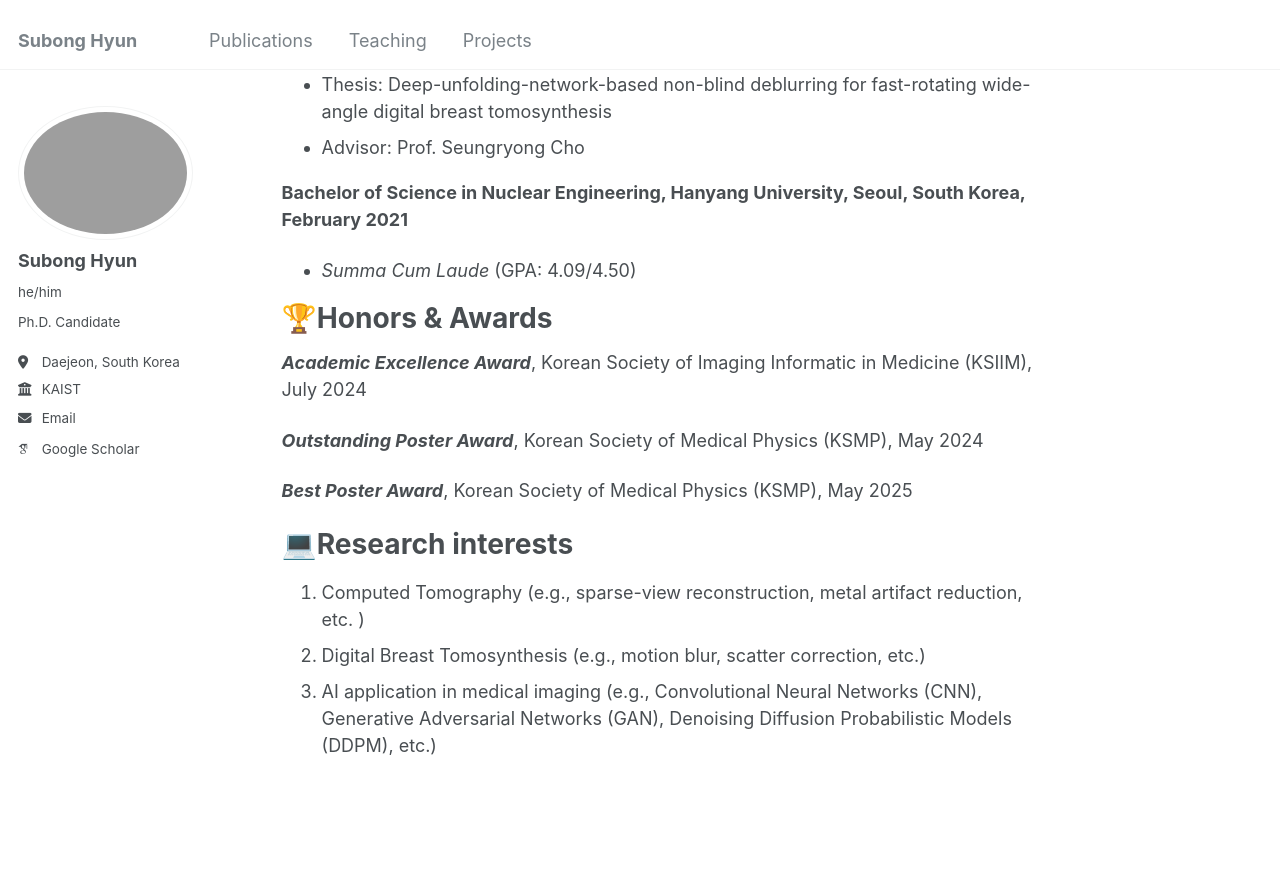
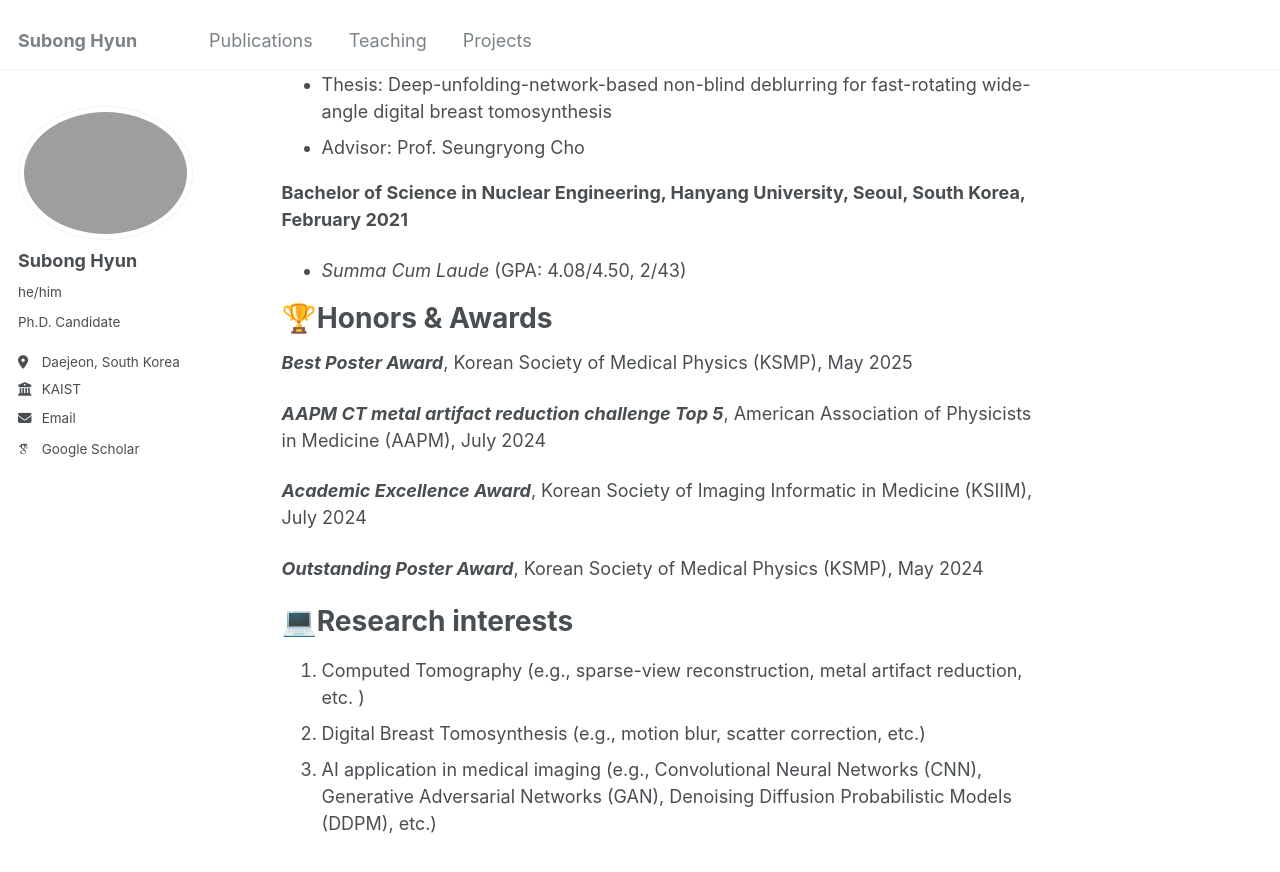
Before and after one commit to SubongHyun/subonghyun.github.io, a Jekyll site: the page built from _pages/about.md, in a window 1280 px wide and 900 px high, scrolled down 510 px. Shown: the top 872 px of the window. Built offline with Jekyll 4.4.1, drawn with Linux system fonts in a browser that asks for light colours; some web fonts are replaced.

Commit message:
Update about.md

```diff
--- a/_pages/about.md
+++ b/_pages/about.md
@@ -19,15 +19,17 @@ Welcome! I'm Subong Hyun, a Ph.D. candidate in Nuclear and Quantum Engineering a
 - Advisor: Prof. Seungryong Cho
 
 **Bachelor of Science in Nuclear Engineering, Hanyang University, Seoul, South Korea, February 2021**
-- _Summa Cum Laude_ (GPA: 4.09/4.50)
+- _Summa Cum Laude_ (GPA: 4.08/4.50, 2/43)
 
 🏆Honors & Awards
 ======
+_**Best Poster Award**_, Korean Society of Medical Physics (KSMP), May 2025
+
+_**AAPM CT metal artifact reduction challenge Top 5**_, American Association of Physicists in Medicine (AAPM), July 2024
+
 _**Academic Excellence Award**_, Korean Society of Imaging Informatic in Medicine (KSIIM), July 2024
 
 _**Outstanding Poster Award**_, Korean Society of Medical Physics (KSMP), May 2024
-
-_**Best Poster Award**_, Korean Society of Medical Physics (KSMP), May 2025
 
 💻Research interests
 ======
```
